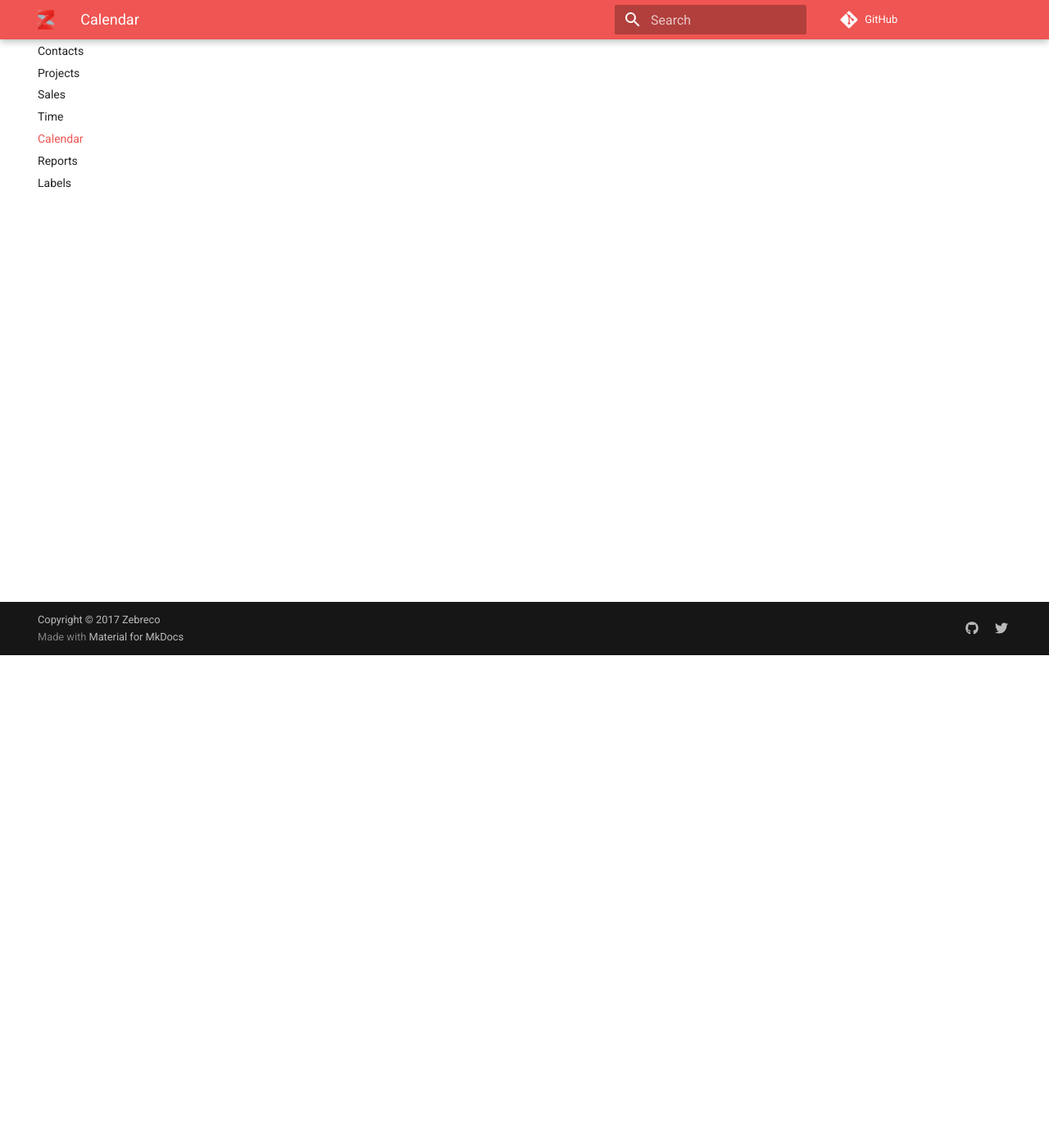
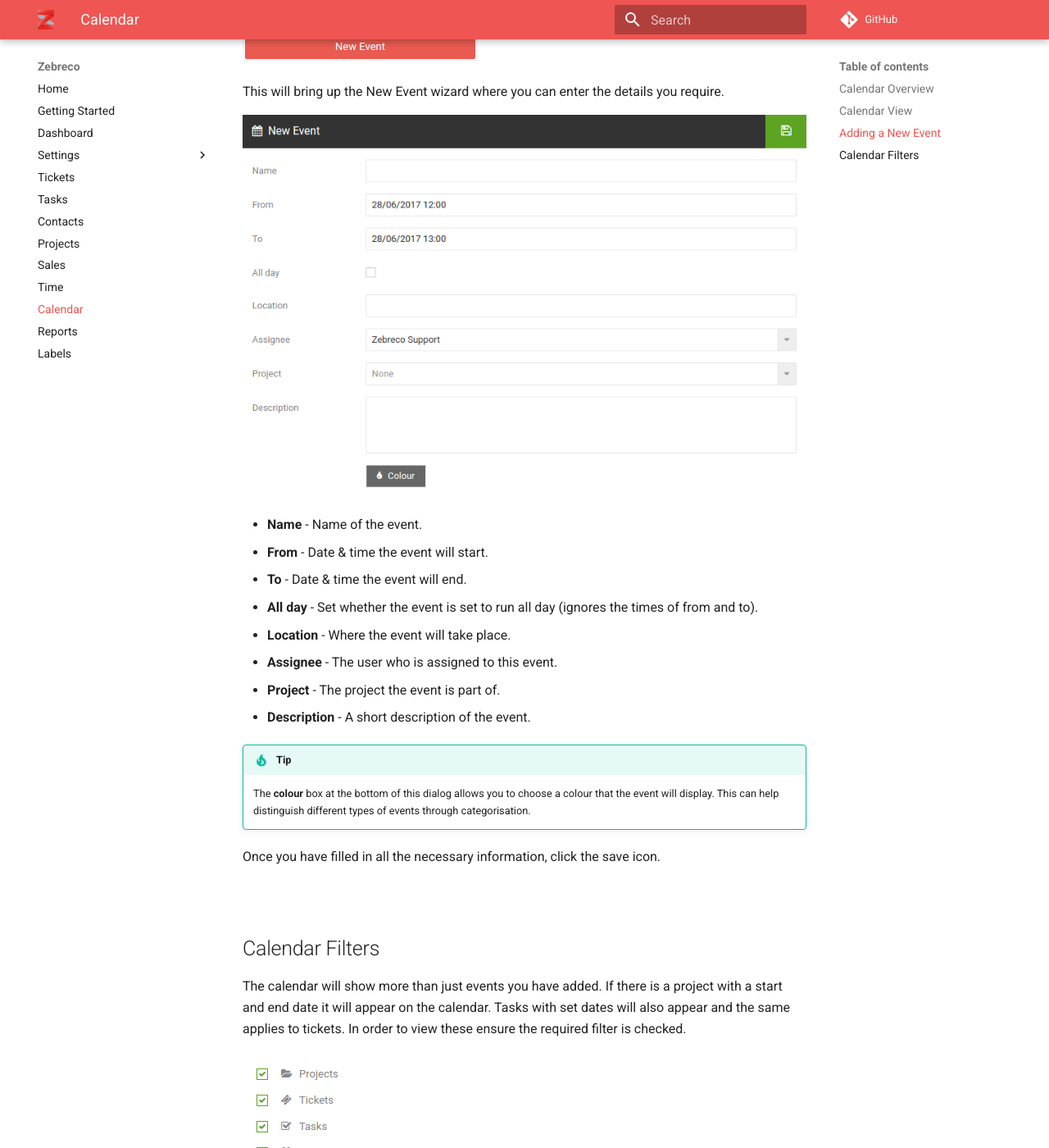
Before and after one commit to zebreco/documentation, an MkDocs documentation site: the page built from docs/calendar.md, in a window 1280 px wide and 1400 px high, scrolled down 601 px. Shown: the whole window at 82% size. Built offline with MkDocs 1.6.1 and Material for MkDocs 9.7.7, drawn with Linux system fonts in a browser that asks for light colours; comment, search, counter and statistics services are not loaded; old or Windows-style settings are respelled for this version of MkDocs; some of the changed text lies outside the part shown.

Commit message:
latest content

```diff
--- a/docs/calendar.md
+++ b/docs/calendar.md
@@ -9,3 +9,43 @@ The calendar lists all upcoming and past events.
 To view the calendar select it from the navigation bar. You can then select how you wish to view the calendar. By **Month**, **Week** or by **Day**.
 
 ![calendar01](/images/calendar/calendar01.png "Calendar Options")
+
+&nbsp;
+
+## Adding a New Event
+
+To add a new event to your calendar click on **New Event**.
+
+![calendar02](/images/calendar/calendar02.png "New Event Button")
+
+This will bring up the New Event wizard where you can enter the details you require.
+
+![calendar03](/images/calendar/calendar03.png "New Event Wizard")
+
+* **Name** - Name of the event.
+* **From** - Date & time the event will start.
+* **To** - Date & time the event will end.
+* **All day** - Set whether the event is set to run all day (ignores the times of from and to).
+* **Location** - Where the event will take place.
+* **Assignee** - The user who is assigned to this event.
+* **Project** - The project the event is part of.
+* **Description** - A short description of the event.
+
+!!! tip
+    The **colour** box at the bottom of this dialog allows you to choose a colour that the event will display. This can help distinguish different types of events through categorisation.
+
+Once you have filled in all the necessary information, click the save icon.
+
+&nbsp;
+
+## Calendar Filters
+
+The calendar will show more than just events you have added. If there is a project with a start and end date it will appear on the calendar. Tasks with set dates will also appear and the same applies to tickets. In order to view these ensure the required filter is checked.
+
+![calendar04](/images/calendar/calendar04.png "Calendar Filter")
+
+You can also filter by users. This will display projects, tickets, tasks and events only applicable to the selected users. In this case we only have one user but it is likely your organisation will have multiple users and so this could be very useful for viewing a particular users commitments.
+
+The final filter under settings is whether to show weekends or not.
+
+&nbsp;
```
Also changed, not shown: docs/reports.md (+1 -0 lines), docs/time.md (+16 -0 lines), docs/images/calendar/calendar02.png (added), docs/images/calendar/calendar03.png (added), docs/images/calendar/calendar04.png (added), docs/images/time/time06.png (added).
